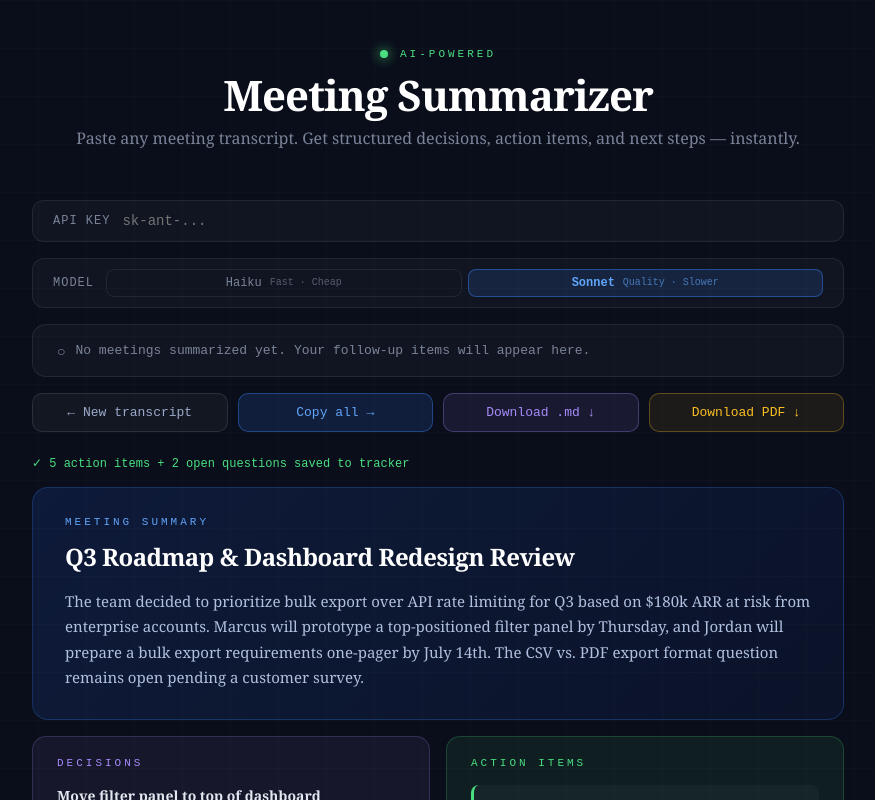
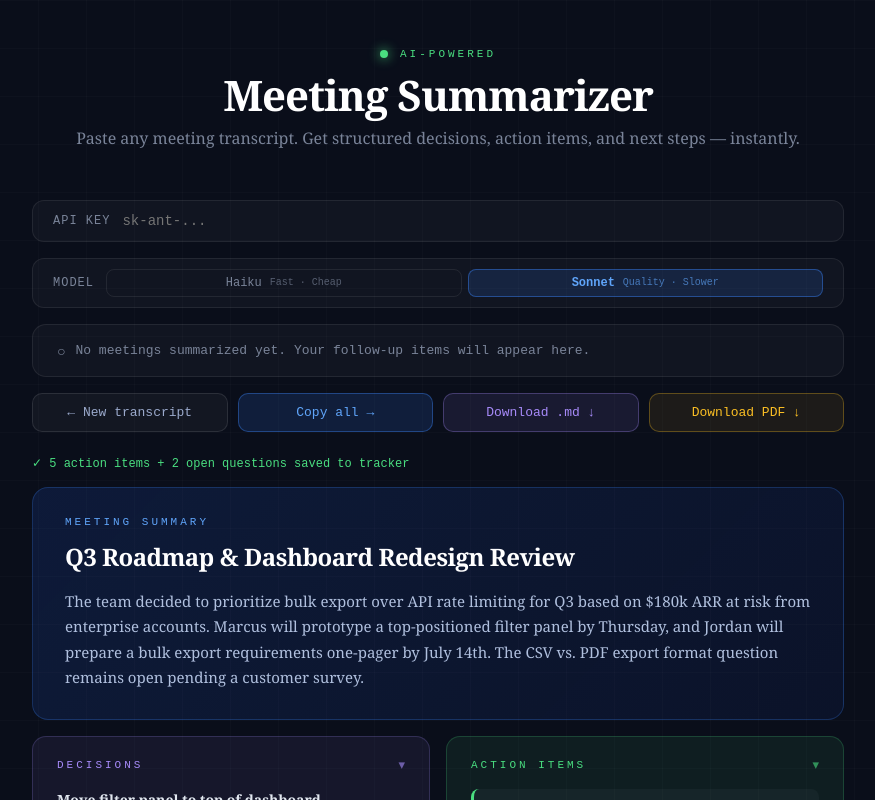
Before and after one commit to NSurawski/meeting-summarizer, a React (Vite) app: page / in a window 1280 px wide. Both pictures are taken after a click on the button "View Demo →". Shown: the top 800 px of the page, without its empty margins (202-1077 px from the left). Built offline with nearby package versions, Linux system fonts and the light colour scheme.

Commit message:
feat: collapsible summary sections with toggle arrows

```diff
--- a/src/MeetingSummarizer.jsx
+++ b/src/MeetingSummarizer.jsx
@@ -1622,6 +1622,7 @@ function addButtonStyle(borderColor, textColor) {
 }
 
 function Section({ label, accent, bg, borderColor, children, style }) {
+  const [open, setOpen] = useState(true);
   return (
     <div style={{
       background: bg,
@@ -1630,14 +1631,20 @@ function Section({ label, accent, bg, borderColor, children, style }) {
       marginBottom: 0,
       ...style
     }}>
-      <div style={{
-        fontSize: 11, letterSpacing: 3, color: accent,
-        fontFamily: "'Courier New', monospace",
-        marginBottom: 16, textTransform: "uppercase"
-      }}>
-        {label}
+      <div
+        onClick={() => setOpen(o => !o)}
+        style={{
+          fontSize: 11, letterSpacing: 3, color: accent,
+          fontFamily: "'Courier New', monospace",
+          marginBottom: open ? 16 : 0, textTransform: "uppercase",
+          display: "flex", alignItems: "center", justifyContent: "space-between",
+          cursor: "pointer", userSelect: "none"
+        }}
+      >
+        <span>{label}</span>
+        <span style={{ fontSize: 13, opacity: 0.6, letterSpacing: 0 }}>{open ? "▾" : "▸"}</span>
       </div>
-      {children}
+      {open && children}
     </div>
   );
 }
```
